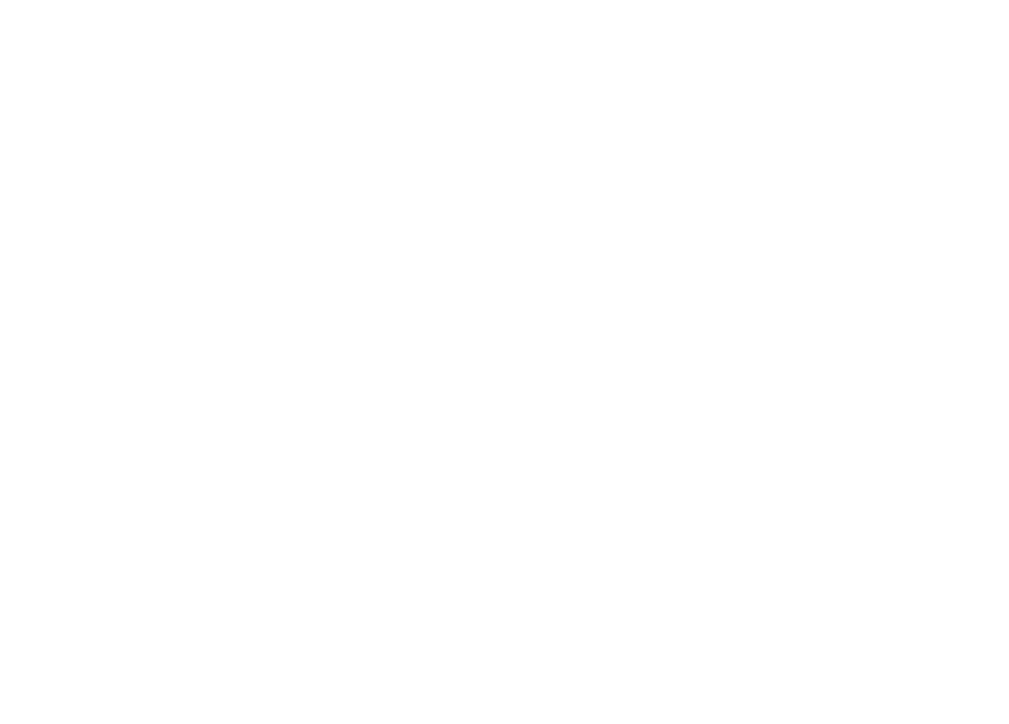
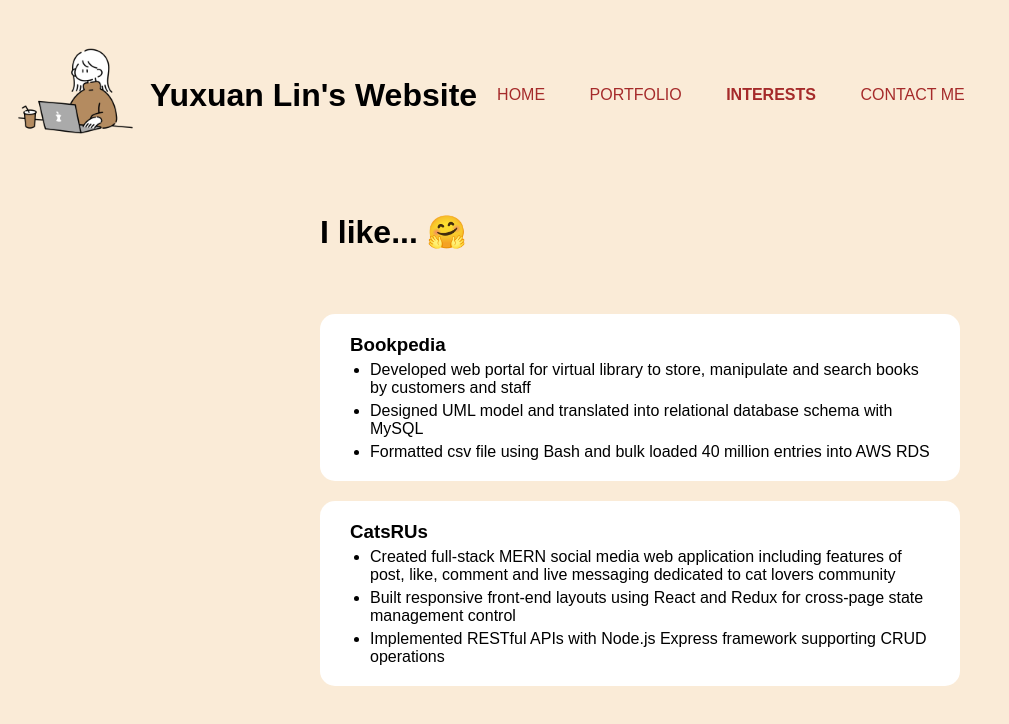
Before and after one commit to YuxuanLin-ca/YuxuanLin-ca.github.io, a plain HTML site: page interests.html in a window 1280 px wide. Shown: the whole page, without its empty margins (0-1009 px from the left). Drawn offline with Linux system fonts and the light colour scheme.

Commit message:
added initial layout

```diff
--- a/interests.html
+++ b/interests.html
@@ -3,9 +3,65 @@
   <head>
     <meta charset="utf-8" />
     <meta name="viewport" content="width=device-width" />
-    <title>My Cat Xigua</title>
-    <style></style>
+    <title>My Interests</title>
+    <link rel="stylesheet" type="text/css" href="style.css" />
   </head>
 
-  <body></body>
+  <body>
+    <div class="page">
+      <header>
+        <img class="logo" src="images/work.png" alt="logo" />
+        <h1>Yuxuan Lin's Website</h1>
+        <ul class="nav">
+          <li><a href="index.html">HOME</a></li>
+          <li><a href="projects.html">PORTFOLIO</a></li>
+          <li class="active"><a href="interests.html">INTERESTS</a></li>
+          <li><a href="contact.html">CONTACT ME</a></li>
+        </ul>
+      </header>
+
+      <div class="main">
+        <h1>
+          I like...
+          <span>&#129303;</span>
+        </h1>
+      </div>
+      <div class="content text_portfolio">
+        <h3>Bookpedia</h3>
+        <ul>
+          <li>
+            Developed web portal for virtual library to store, manipulate and
+            search books by customers and staff
+          </li>
+          <li>
+            Designed UML model and translated into relational database schema
+            with MySQL
+          </li>
+          <li>
+            Formatted csv file using Bash and bulk loaded 40 million entries
+            into AWS RDS
+          </li>
+        </ul>
+      </div>
+
+      <div class="content text_portfolio">
+        <h3>CatsRUs</h3>
+        <ul>
+          <li>
+            Created full-stack MERN social media web application including
+            features of post, like, comment and live messaging dedicated to cat
+            lovers community
+          </li>
+          <li>
+            Built responsive front-end layouts using React and Redux for
+            cross-page state management control
+          </li>
+          <li>
+            Implemented RESTful APIs with Node.js Express framework supporting
+            CRUD operations
+          </li>
+        </ul>
+      </div>
+    </div>
+  </body>
 </html>
```
